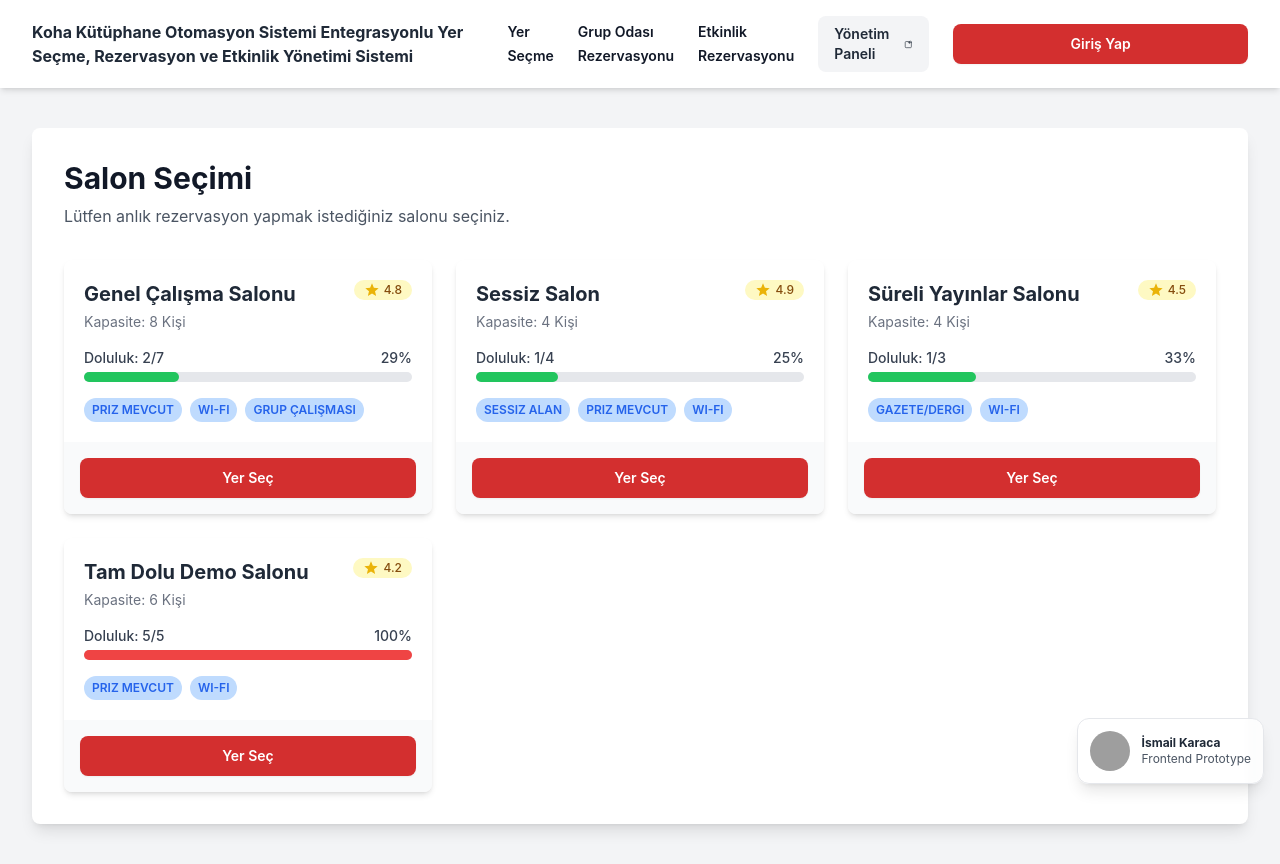
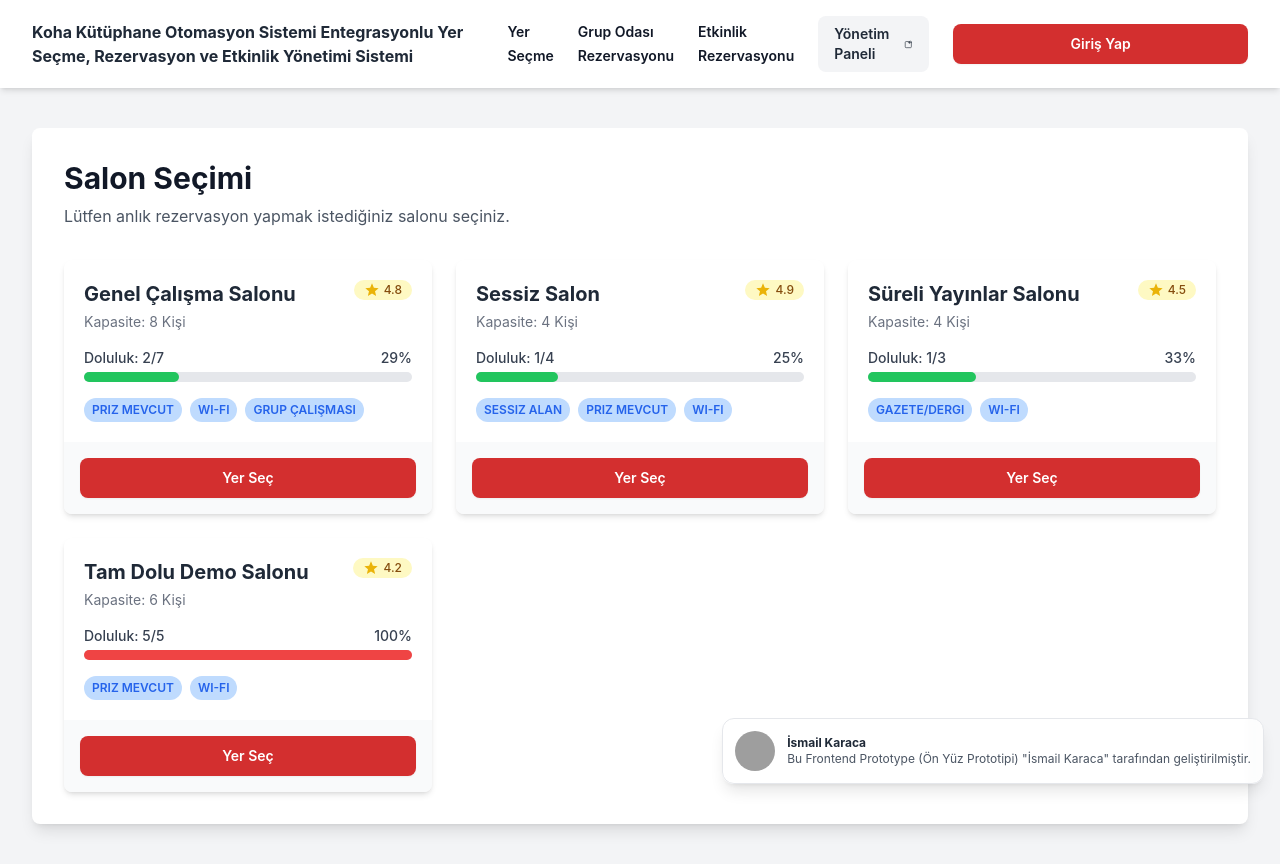
Before and after one commit to ismailkaraca/yersecme, a React (Vite) app: page / in a window 1280 px wide. Built offline with nearby package versions, Linux system fonts and the light colour scheme; grey boxes are pictures that could not be loaded.

Commit message:
Update App.jsx

```diff
--- a/src/App.jsx
+++ b/src/App.jsx
@@ -1069,7 +1069,7 @@ const DeveloperCredit = () => {
           İsmail Karaca
         </span>
         <span className="text-xs text-gray-600">
-          Frontend Prototype
+Bu Frontend Prototype (Ön Yüz Prototipi) "İsmail Karaca" tarafından geliştirilmiştir.
         </span>
       </div>
     </a>
```
